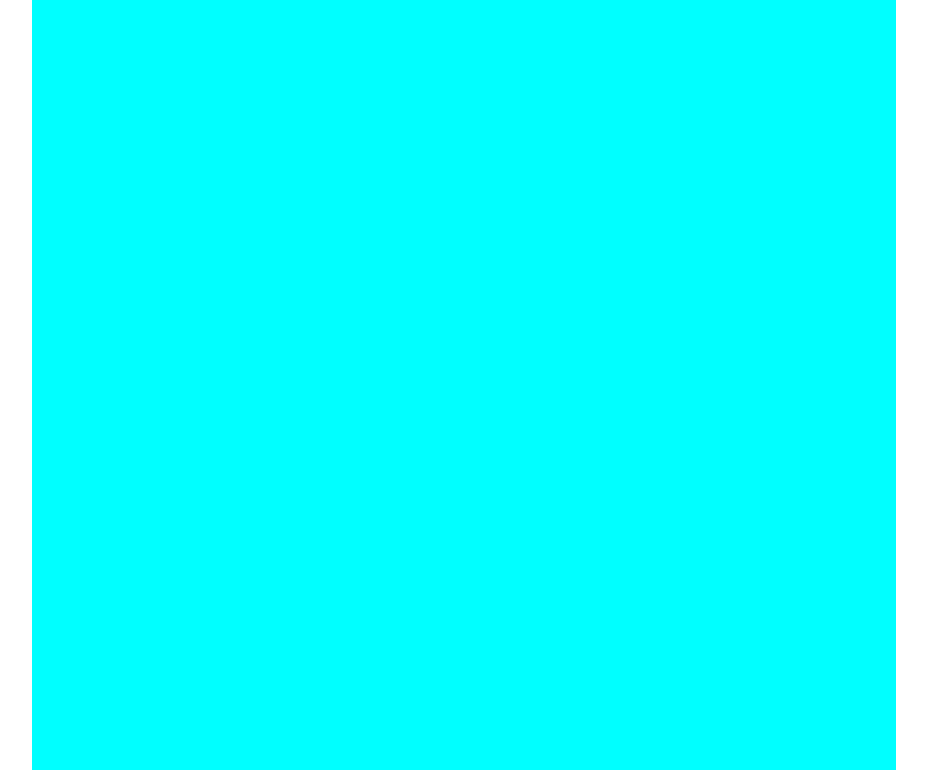
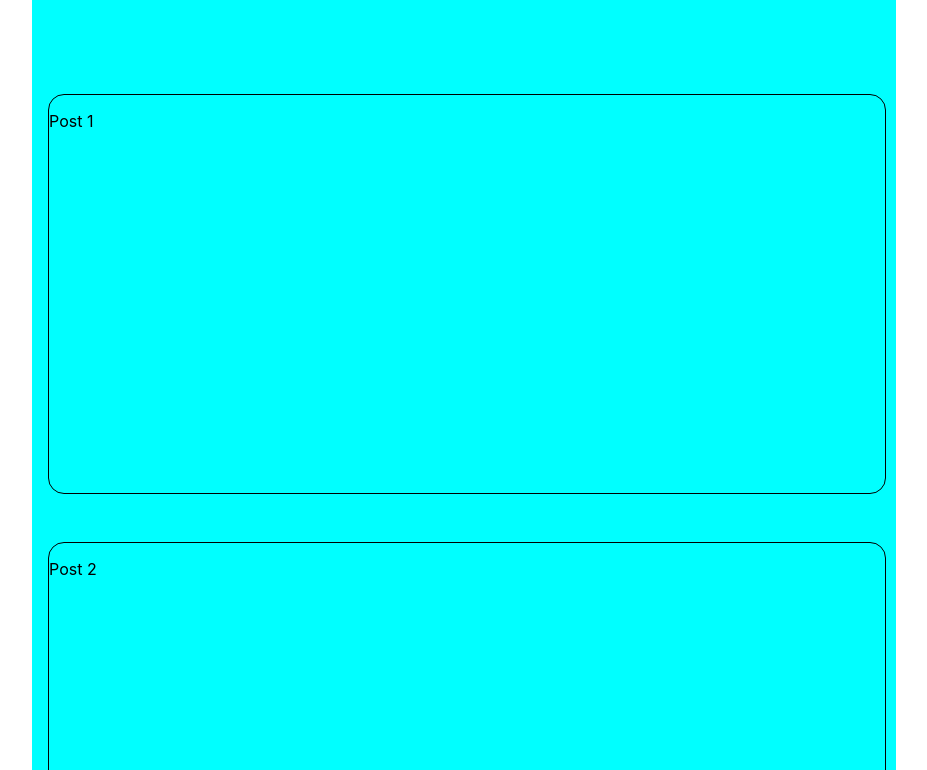
Before and after one commit to styp3r/bloom2, a Next.js app: page / in a window 1280 px wide. Shown: the part 450-1220 px from the top of the page, without its empty margins (336-1263 px from the left). Built offline with nearby package versions, Linux system fonts and the light colour scheme.

Commit message:
Creates components and layout to get and display post objects from GetTopPosts

```diff
--- /dev/null
+++ b/components/ArticleBox.js
@@ -0,0 +1,9 @@
+import styles from '../styles/Home.module.css'
+
+export default function ArticleBox(props){
+    return(
+        <div id={styles.articleBox}>
+            <p>{props.title}</p>
+        </div>
+    );
+}
--- /dev/null
+++ b/components/GetTopPosts.js
@@ -0,0 +1,25 @@
+const topPosts = [
+    {
+        id: 0,
+        title: "Post 1"
+    },
+    {
+        id: 1,
+        title: "Post 2"
+    },
+    {
+        id: 2,
+        title: "Post 3"
+    },
+    {
+        id: 3,
+        title: "Post 4"
+    },
+    {
+        id: 4,
+        title: "Post 5"
+    },
+
+];
+
+export default topPosts;
--- a/components/MainFeed.js
+++ b/components/MainFeed.js
@@ -1,10 +1,12 @@
 import styles from '../styles/Home.module.css'
 import Hero from './Hero'
+import TopPosts from './TopPosts'
 
 export default function MainFeed() {
     return (
         <div className={styles.mainFeed}>
             <Hero />
+            <TopPosts />
         </div>
     )
 }
--- /dev/null
+++ b/components/TopPosts.js
@@ -0,0 +1,16 @@
+import styles from '../styles/Home.module.css'
+import GetTopPosts from './GetTopPosts'
+import ArticleBox from './ArticleBox';
+
+export default function TopPosts(){
+
+    function displayTopPosts(getContent){
+        return <ArticleBox title={getContent.title}/>
+    }
+
+    return(
+        <div className={styles.topPosts}>
+            {GetTopPosts.map(displayTopPosts)}
+        </div>
+    );
+}
--- a/styles/Home.module.css
+++ b/styles/Home.module.css
@@ -1,3 +1,11 @@
+#articleBox{
+  width: 100%;
+  height: 25rem;
+  border: solid 1px #000000;
+  border-radius: 1rem;
+  margin: 3rem 0 0 0;
+}
+
 .container {
   padding: 3rem;
 }
@@ -19,7 +27,6 @@
 
 .mainFeed{
   width: 80%;
-  height: 100rem;
   margin: 0 0 0 20rem;
   background-color: aqua;
 }
@@ -84,3 +91,9 @@
   border-radius: 1rem;
   margin: 0.5rem;
 }
+
+.topPosts{
+  width: 97%;
+  margin: 10rem 0 0 0;
+  margin: 5rem 1rem 1rem 1rem;
+}
```
